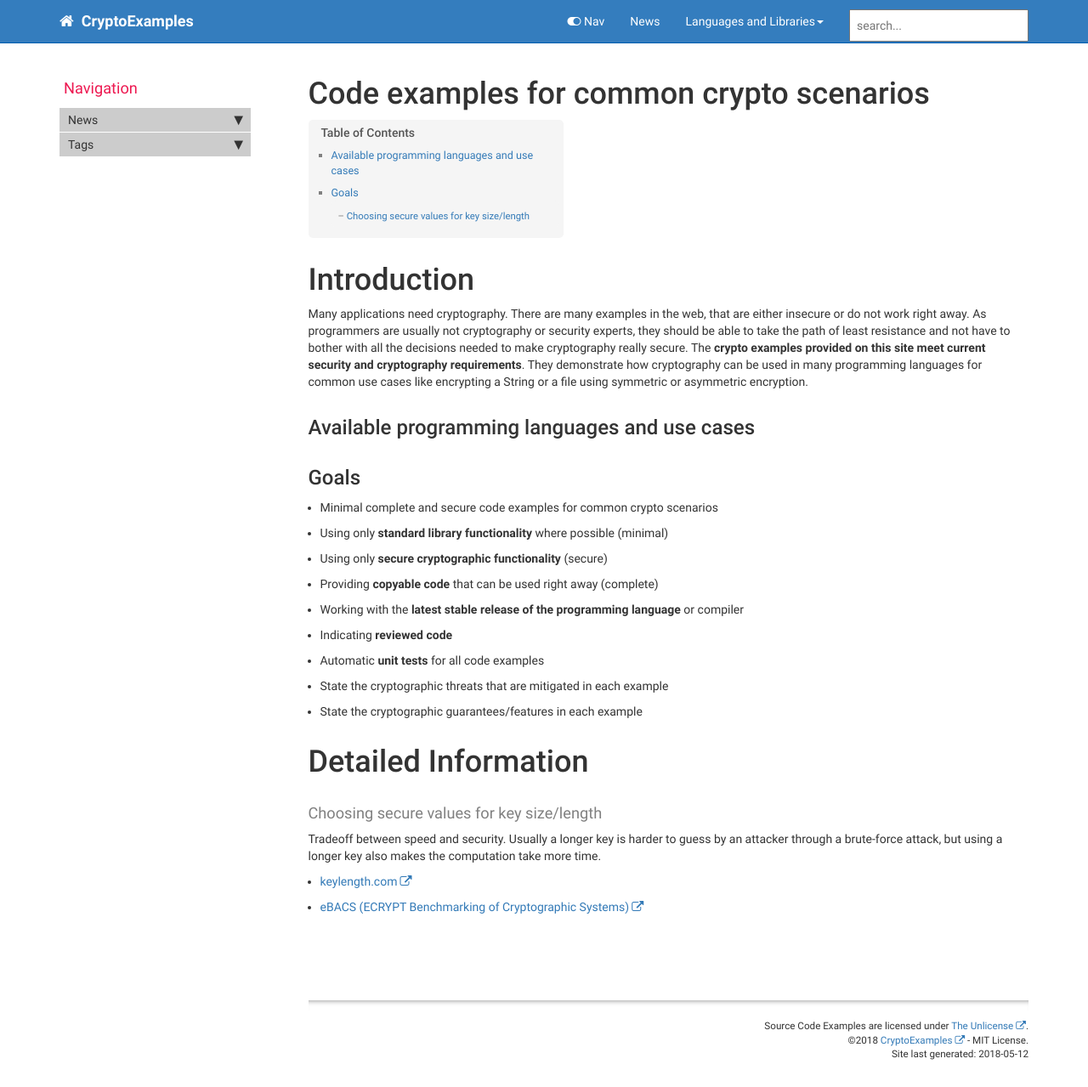
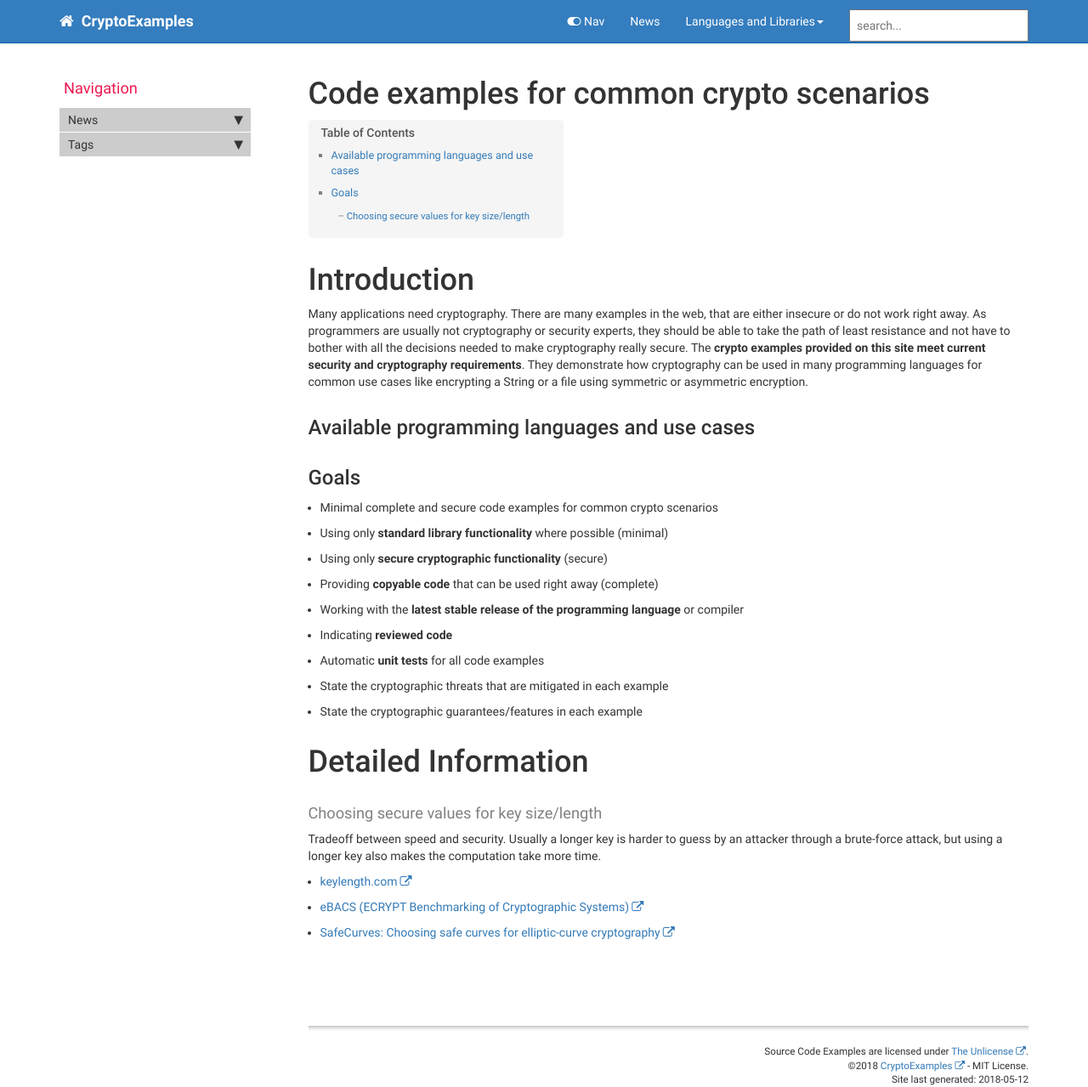
Before and after one commit to cryptoexamples/CryptoExamples, a Jekyll site: the page built from index.md, in a window 1280 px wide. Shown: the whole page at 85% size. Built offline with Jekyll 4.4.1, drawn with Linux system fonts in a browser that asks for light colours; nearby versions of some CDN libraries; comment, search, counter and statistics services are not loaded; before the commit the page ends 1249 px from its top, so only the background shows below that.

Commit message:
adds SafeCurves

```diff
--- a/index.md
+++ b/index.md
@@ -38,3 +38,4 @@ Tradeoff between speed and security. Usually a longer key is harder to guess by
 
 - [keylength.com](https://www.keylength.com/en/compare/)
 - [eBACS (ECRYPT Benchmarking of Cryptographic Systems)](https://bench.cr.yp.to/)
+- [SafeCurves: Choosing safe curves for elliptic-curve cryptography](https://safecurves.cr.yp.to/)
```
